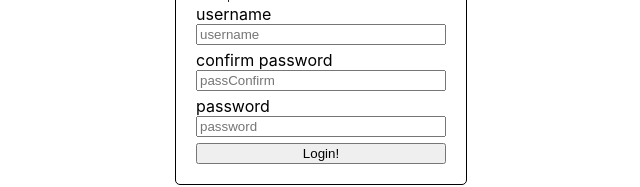
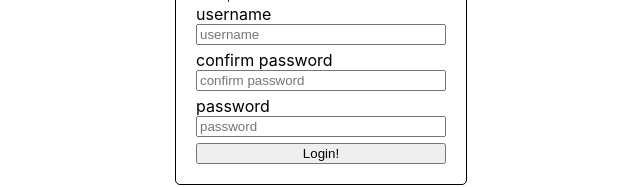
Before and after one commit to CD-Mackay/bad_ui_battles, a React (Create React App) app in the folder ddos-proof-auth/: page / in a window 1280 px wide. Shown: the part 379-566 px from the top of the page, without its empty margins (319-959 px from the left). Built offline with nearby package versions, Linux system fonts and the light colour scheme.

Commit message:
refactor label props

```diff
--- a/ddos-proof-auth/src/Components/Inputs.js
+++ b/ddos-proof-auth/src/Components/Inputs.js
@@ -12,7 +12,7 @@ const Input = ({ type, name, onChange, inputRef, inputValue, label }) => {
         value={inputValue.name}
         name={name}
         ref={inputRef}
-        placeholder={name}
+        placeholder={label}
       />
     </div>
   );
```
